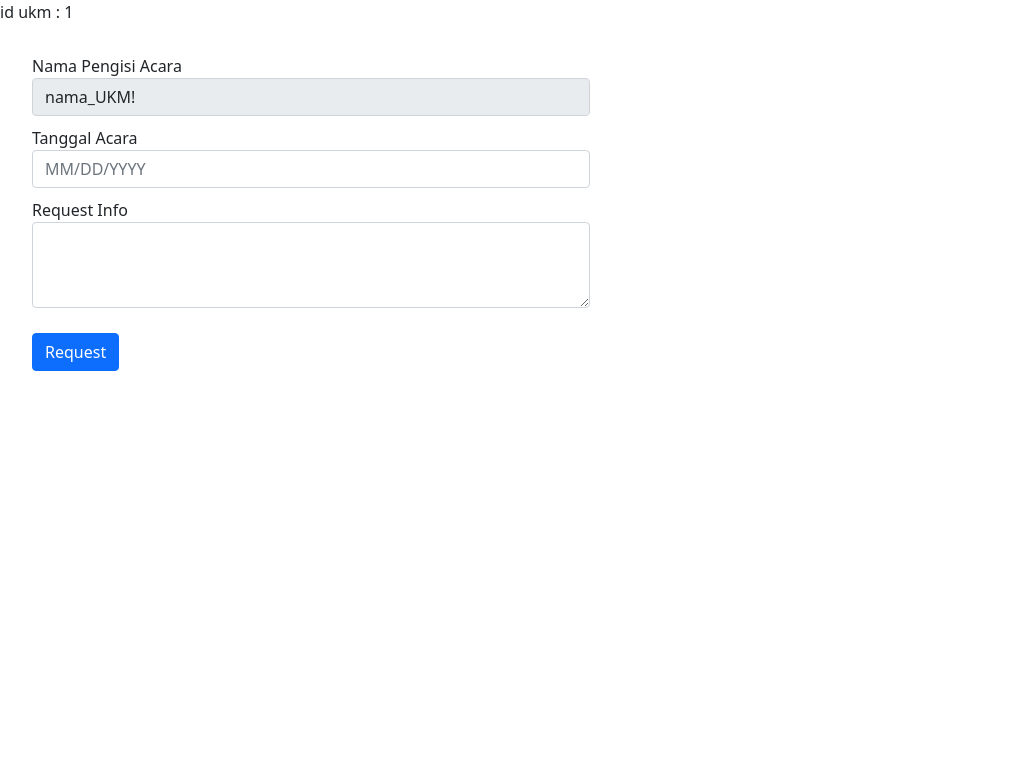
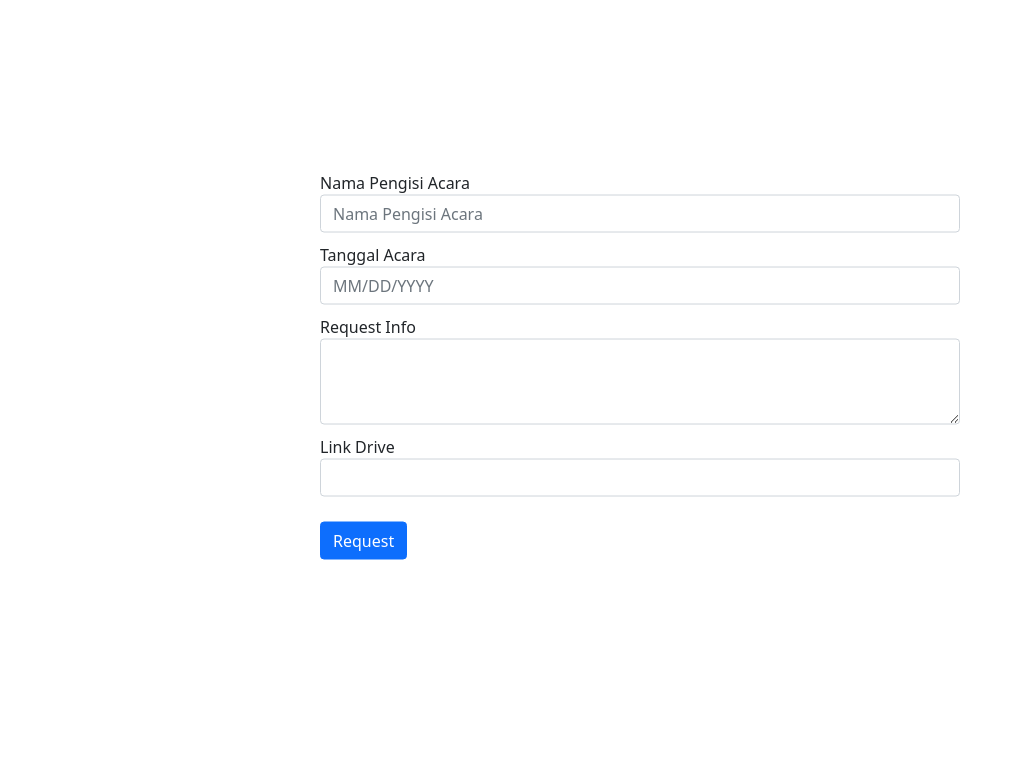
Before and after one commit to filbertfl/PengisiAcara, a PHP site: page /hal3.php?id_ukm=1 in a window 1280 px wide. Shown: the top 783 px of the page, without its empty margins (0-1022 px from the left). Run offline with PHP 8.4, Linux system fonts and the light colour scheme; some libraries are stand-ins or nearby versions.

Commit message:
Update hal3.php

```diff
--- a/hal3.php
+++ b/hal3.php
@@ -10,18 +10,18 @@ include "connect.php";
 // HAL 3
 // $id_panitia = $SESSION['id'];
 
-$id_ukm = $_GET["id_ukm"];
-echo 'id ukm : '.$id_ukm;
+// $id_ukm = $_GET["id_ukm"];
+// echo 'id ukm : '.$id_ukm;
 
-// $id_panitia = 0;
-// $id_ukm = 1;
+$id_panitia = 0;
+$id_ukm = 1;
 
 if(isset($_POST['submit_button'])){
     $request_info = $_POST['request_info'];
-    // $request_info = $_POST['request_info'];
-    // $request_info = $_POST['request_info'];
+    $link_drive = $_POST['link_drive'];
+    $date = $_POST['date'];
     echo "success";
-    $sql = "INSERT INTO `request`(`id`, `date_time`, `request_info`,`link`, `status`, `id_ukm`, `id_panitia`) VALUES (NULL,'1000-01-01 00:00:00','$request_info','gdrive',0,$id_ukm,$id_panitia)";
+    $sql = "INSERT INTO `request`(`id`, `date_time`, `request_info`,`link`, `status`, `id_ukm`, `id_panitia`) VALUES (NULL,'date','$request_info','$link_drive',0,$id_ukm,$id_panitia)";
     $pdo->exec($sql);
 
 }
@@ -40,20 +40,44 @@ if(isset($_POST['submit_button'])){
     <link href="https://cdn.jsdelivr.net/npm/bootstrap@5.0.2/dist/css/bootstrap.min.css" rel="stylesheet" integrity="sha384-EVSTQN3/azprG1Anm3QDgpJLIm9Nao0Yz1ztcQTwFspd3yD65VohhpuuCOmLASjC" crossorigin="anonymous">
 
     <title>Pengisi Acara!</title>
-    <link rel="stylesheet" href="style.css">
+    <style>
+
+      .container{
+        margin-top: 10px;
+        margin-left: 10px;
+    }
+
+    .form{
+        position: absolute;
+        top: 45%;
+        left: 50%;
+        transform: translate(-50%, -50%);
+    }
+
+    .form-group{
+        margin: 10px;
+        width: 50vw;
+    }
+
+    .btn{
+        margin-top: 15px;
+        margin-left: 10px;
+    }
+
+    </style>
   </head>
   <body>
 
     <div class="container">
-        <form action="#" method="POST">
+        <form action="#" method="POST" class="form">
             <div class="form-row">
-              <div class="form-group col-md-6">
+              <div class="form-group">
                 <label for="inputnama">Nama Pengisi Acara</label>
-                <input name="nama_pengisi_acara"  type="nama" class="form-control" id="inputnama" placeholder="Nama Pengisi Acara" value="<?php  echo 'nama_UKM!' ?>" disabled>
+                <input name="nama_pengisi_acara"  type="nama" class="form-control" id="inputnama" placeholder="Nama Pengisi Acara">
               </div>
             </div>
             <div class="form-row">
-                <div class="form-group col-md-6">
+                <div class="form-group">
                     <label class="control-label requiredField" for="date">
                     Tanggal Acara
                     </label>
@@ -62,9 +86,13 @@ if(isset($_POST['submit_button'])){
                     </div>
                 </div>
             </div>
-            <div class="form-group col-md-6">
+            <div class="form-group">
                 <label for="exampleFormControlTextarea1">Request Info</label>
                 <textarea name="request_info" class="form-control" id="exampleFormControlTextarea1" rows="3"></textarea>
+            </div>
+            <div class="form-group">
+                <label for="exampleFormControlTextarea2">Link Drive</label>
+                <input name="link_drive" class="form-control" id="link-drive">
             </div>
             <button name="submit_button" type="submit" class="btn btn-primary">Request</button>
         </form>
```
